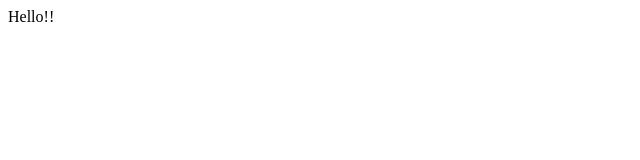
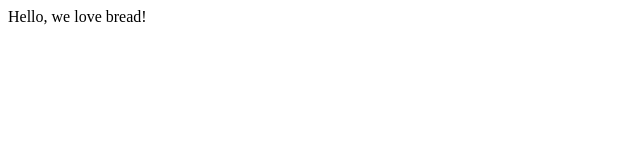
Before and after one commit to DamieIsBreadie/demo-repo, a plain HTML site: page index.html in a window 1280 px wide. Shown: the whole page, without its empty margins (0-640 px from the left). Drawn offline with Linux system fonts and the light colour scheme.

Commit message:
Added bread

```diff
--- a/index.html
+++ b/index.html
@@ -1 +1 @@
-<div>Hello!!</div>
+<div>Hello, we love bread!</div>
```
